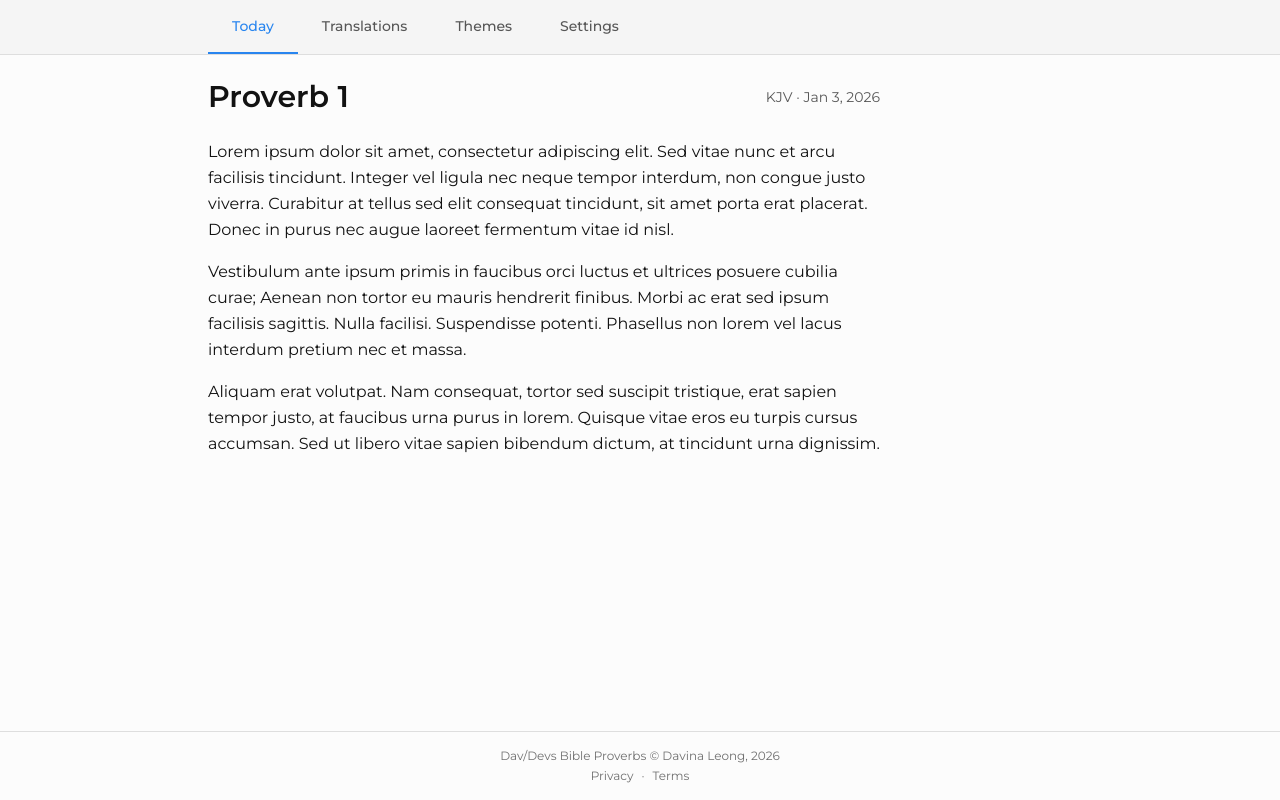
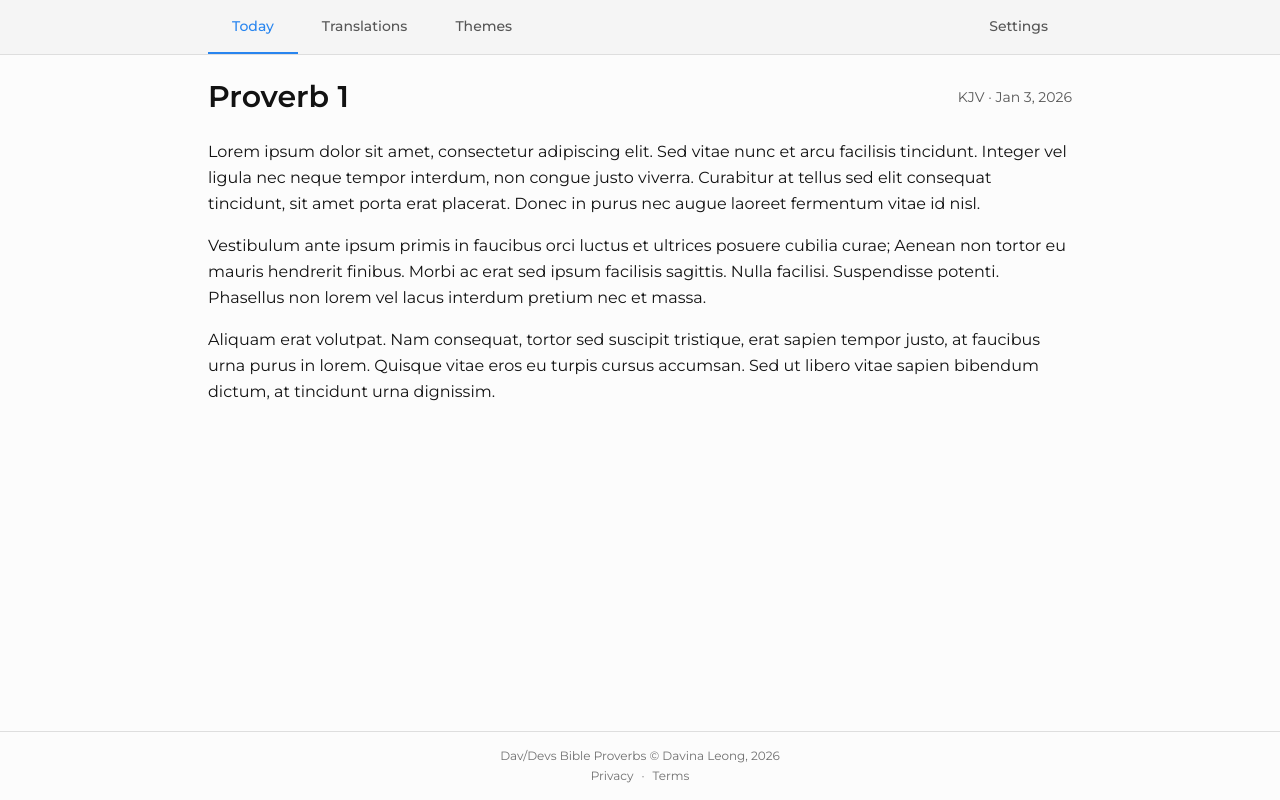
Before and after one commit to davinaleong/proj-davdevs-bible-proverbs, a Next.js app: page / in a window 1280 px wide. Built offline with nearby package versions, Linux system fonts and the light colour scheme.

Commit message:
Fixed layout issues.

```diff
--- a/app/components/Navigation.tsx
+++ b/app/components/Navigation.tsx
@@ -3,20 +3,20 @@
 import Link from 'next/link';
 import { usePathname } from 'next/navigation';
 
-const navItems = [
+const leftNavItems = [
   { label: 'Today', href: '/' },
   { label: 'Translations', href: '/translations' },
   { label: 'Themes', href: '/themes' },
+];
+
+const rightNavItems = [
   { label: 'Settings', href: '/settings' },
 ];
 
 export default function Navigation() {
   const pathname = usePathname();
 
-  return (
-    <nav className="border-b border-border bg-surface">
-      <div className="flex mx-auto w-full max-w-4xl px-4">
-        {navItems.map((item) => {
+  const renderNavLink = (item: { label: string; href: string }) => {
     const isActive = pathname === item.href;
     return (
       <Link
@@ -35,7 +35,17 @@ export default function Navigation() {
         {item.label}
       </Link>
     );
-        })}
+  };
+
+  return (
+    <nav className="border-b border-border bg-surface">
+      <div className="flex justify-between mx-auto w-full max-w-4xl px-4">
+        <div className="flex">
+          {leftNavItems.map(renderNavLink)}
+        </div>
+        <div className="flex">
+          {rightNavItems.map(renderNavLink)}
+        </div>
       </div>
     </nav>
   );
--- a/app/page.tsx
+++ b/app/page.tsx
@@ -9,7 +9,7 @@ export default function Home() {
   });
 
   return (
-    <div className="max-w-2xl">
+    <div >
       <header className="flex items-center justify-between mb-6">
         <h1 className="text-3xl font-semibold">Proverb 1</h1>
         <div className="flex items-center gap-4 text-sm text-fg/70">
```
Lines whose indentation alone changed are shown as unchanged.
